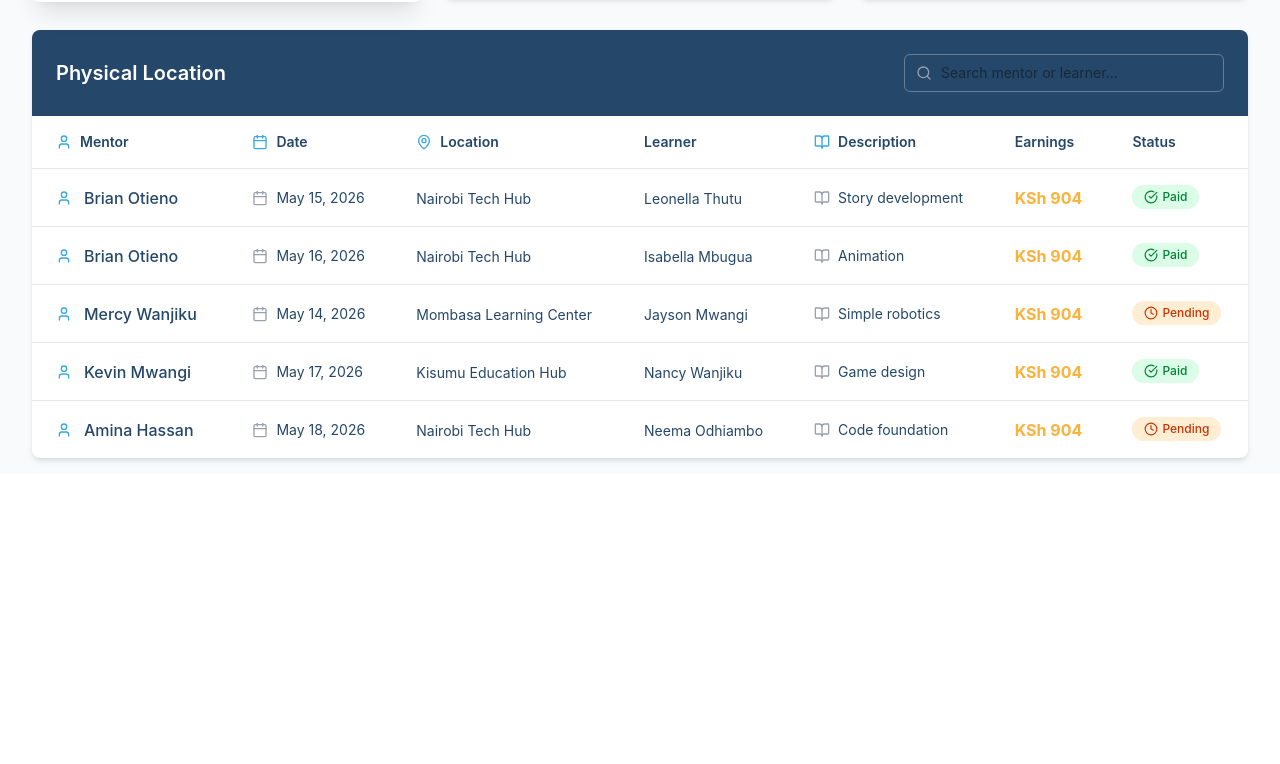
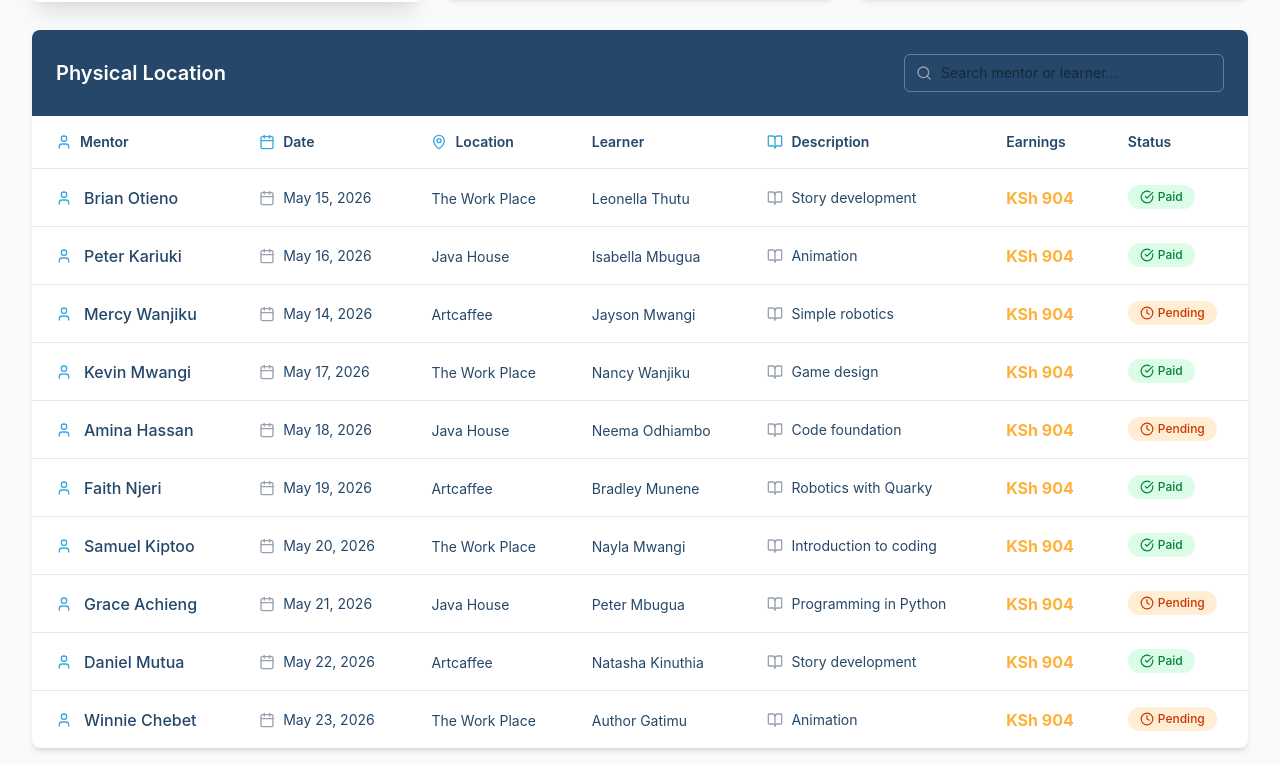
Before and after one commit to kkg-kevin/payment-tracking-location, a React (Vite) app: page / in a window 1280 px wide. Shown: the part 643-1407 px from the top of the page. Before the commit the page ends 1117 px from the top, so only its background shows below. Built offline with nearby package versions, Linux system fonts and the light colour scheme.

Commit message:
data refining

```diff
--- a/src/app/App.tsx
+++ b/src/app/App.tsx
@@ -17,24 +17,40 @@ const RATES = {
 // Mock data for sessions
 const mockSessions = [
   // Physical sessions
-  { id: 1, mentor: 'Brian Otieno', date: '2026-05-15', location: 'Nairobi Tech Hub', learner: 'Leonella Thutu', description: 'Story development', module: 'physical', status: 'paid' },
-  { id: 2, mentor: 'Brian Otieno', date: '2026-05-16', location: 'Nairobi Tech Hub', learner: 'Isabella Mbugua', description: 'Animation', module: 'physical', status: 'paid' },
-  { id: 3, mentor: 'Mercy Wanjiku', date: '2026-05-14', location: 'Mombasa Learning Center', learner: 'Jayson Mwangi', description: 'Simple robotics', module: 'physical', status: 'pending' },
-  { id: 4, mentor: 'Kevin Mwangi', date: '2026-05-17', location: 'Kisumu Education Hub', learner: 'Nancy Wanjiku', description: 'Game design', module: 'physical', status: 'paid' },
-  { id: 5, mentor: 'Amina Hassan', date: '2026-05-18', location: 'Nairobi Tech Hub', learner: 'Neema Odhiambo', description: 'Code foundation', module: 'physical', status: 'pending' },
+  { id: 1, mentor: 'Brian Otieno', date: '2026-05-15', location: 'The Work Place', learner: 'Leonella Thutu', description: 'Story development', module: 'physical', status: 'paid' },
+  { id: 2, mentor: 'Peter Kariuki', date: '2026-05-16', location: 'Java House', learner: 'Isabella Mbugua', description: 'Animation', module: 'physical', status: 'paid' },
+  { id: 3, mentor: 'Mercy Wanjiku', date: '2026-05-14', location: 'Artcaffee', learner: 'Jayson Mwangi', description: 'Simple robotics', module: 'physical', status: 'pending' },
+  { id: 4, mentor: 'Kevin Mwangi', date: '2026-05-17', location: 'The Work Place', learner: 'Nancy Wanjiku', description: 'Game design', module: 'physical', status: 'paid' },
+  { id: 5, mentor: 'Amina Hassan', date: '2026-05-18', location: 'Java House', learner: 'Neema Odhiambo', description: 'Code foundation', module: 'physical', status: 'pending' },
+  { id: 6, mentor: 'Faith Njeri', date: '2026-05-19', location: 'Artcaffee', learner: 'Bradley Munene', description: 'Robotics with Quarky', module: 'physical', status: 'paid' },
+  { id: 7, mentor: 'Samuel Kiptoo', date: '2026-05-20', location: 'The Work Place', learner: 'Nayla Mwangi', description: 'Introduction to coding', module: 'physical', status: 'paid' },
+  { id: 8, mentor: 'Grace Achieng', date: '2026-05-21', location: 'Java House', learner: 'Peter Mbugua', description: 'Programming in Python', module: 'physical', status: 'pending' },
+  { id: 9, mentor: 'Daniel Mutua', date: '2026-05-22', location: 'Artcaffee', learner: 'Natasha Kinuthia', description: 'Story development', module: 'physical', status: 'paid' },
+  { id: 10, mentor: 'Winnie Chebet', date: '2026-05-23', location: 'The Work Place', learner: 'Author Gatimu', description: 'Animation', module: 'physical', status: 'pending' },
 
   // Home sessions
-  { id: 6, mentor: 'Mercy Wanjiku', date: '2026-05-15', learner: 'Bradley Munene', description: 'Robotics with Quarky', module: 'home', status: 'paid' },
-  { id: 7, mentor: 'Faith Njeri', date: '2026-05-16', learner: 'Nayla Mwangi', description: 'Introduction to coding', module: 'home', status: 'paid' },
-  { id: 8, mentor: 'Samuel Kiptoo', date: '2026-05-17', learner: 'Peter Mbugua', description: 'Programming in Python', module: 'home', status: 'pending' },
-  { id: 9, mentor: 'Mercy Wanjiku', date: '2026-05-18', learner: 'Natasha Kinuthia', description: 'Story development', module: 'home', status: 'paid' },
+  { id: 11, mentor: 'Mercy Wanjiku', date: '2026-05-15', learner: 'Bradley Munene', description: 'Robotics with Quarky', module: 'home', status: 'paid' },
+  { id: 12, mentor: 'Faith Njeri', date: '2026-05-16', learner: 'Nayla Mwangi', description: 'Introduction to coding', module: 'home', status: 'paid' },
+  { id: 13, mentor: 'Samuel Kiptoo', date: '2026-05-17', learner: 'Peter Mbugua', description: 'Programming in Python', module: 'home', status: 'pending' },
+  { id: 14, mentor: 'Brian Otieno', date: '2026-05-18', learner: 'Natasha Kinuthia', description: 'Story development', module: 'home', status: 'paid' },
+  { id: 15, mentor: 'Kevin Mwangi', date: '2026-05-19', learner: 'Author Gatimu', description: 'Animation', module: 'home', status: 'paid' },
+  { id: 16, mentor: 'Amina Hassan', date: '2026-05-20', learner: 'Leonella Thutu', description: 'Simple robotics', module: 'home', status: 'pending' },
+  { id: 17, mentor: 'Grace Achieng', date: '2026-05-21', learner: 'Isabella Mbugua', description: 'Game design', module: 'home', status: 'paid' },
+  { id: 18, mentor: 'Daniel Mutua', date: '2026-05-22', learner: 'Jayson Mwangi', description: 'Code foundation', module: 'home', status: 'paid' },
+  { id: 19, mentor: 'Winnie Chebet', date: '2026-05-23', learner: 'Nancy Wanjiku', description: 'Robotics with Quarky', module: 'home', status: 'pending' },
+  { id: 20, mentor: 'Peter Kariuki', date: '2026-05-24', learner: 'Neema Odhiambo', description: 'Programming in Python', module: 'home', status: 'paid' },
 
   // Online sessions
-  { id: 10, mentor: 'Kevin Mwangi', date: '2026-05-15', learner: 'Author Gatimu', description: 'Animation', module: 'online', status: 'paid' },
-  { id: 11, mentor: 'Grace Achieng', date: '2026-05-16', learner: 'Leonella Thutu', description: 'Simple robotics', module: 'online', status: 'paid' },
-  { id: 12, mentor: 'Daniel Mutua', date: '2026-05-17', learner: 'Isabella Mbugua', description: 'Game design', module: 'online', status: 'pending' },
-  { id: 13, mentor: 'Kevin Mwangi', date: '2026-05-18', learner: 'Jayson Mwangi', description: 'Code foundation', module: 'online', status: 'paid' },
-  { id: 14, mentor: 'Grace Achieng', date: '2026-05-18', learner: 'Nancy Wanjiku', description: 'Programming in Python', module: 'online', status: 'pending' },
+  { id: 21, mentor: 'Kevin Mwangi', date: '2026-05-15', learner: 'Author Gatimu', description: 'Animation', module: 'online', status: 'paid' },
+  { id: 22, mentor: 'Grace Achieng', date: '2026-05-16', learner: 'Leonella Thutu', description: 'Simple robotics', module: 'online', status: 'paid' },
+  { id: 23, mentor: 'Daniel Mutua', date: '2026-05-17', learner: 'Isabella Mbugua', description: 'Game design', module: 'online', status: 'pending' },
+  { id: 24, mentor: 'Brian Otieno', date: '2026-05-18', learner: 'Jayson Mwangi', description: 'Code foundation', module: 'online', status: 'paid' },
+  { id: 25, mentor: 'Mercy Wanjiku', date: '2026-05-19', learner: 'Nancy Wanjiku', description: 'Programming in Python', module: 'online', status: 'pending' },
+  { id: 26, mentor: 'Amina Hassan', date: '2026-05-20', learner: 'Neema Odhiambo', description: 'Story development', module: 'online', status: 'paid' },
+  { id: 27, mentor: 'Faith Njeri', date: '2026-05-21', learner: 'Bradley Munene', description: 'Animation', module: 'online', status: 'paid' },
+  { id: 28, mentor: 'Samuel Kiptoo', date: '2026-05-22', learner: 'Nayla Mwangi', description: 'Introduction to coding', module: 'online', status: 'pending' },
+  { id: 29, mentor: 'Peter Kariuki', date: '2026-05-23', learner: 'Peter Mbugua', description: 'Robotics with Quarky', module: 'online', status: 'paid' },
+  { id: 30, mentor: 'Winnie Chebet', date: '2026-05-24', learner: 'Natasha Kinuthia', description: 'Programming in Python', module: 'online', status: 'paid' },
 ];
 
 export default function App() {
```
